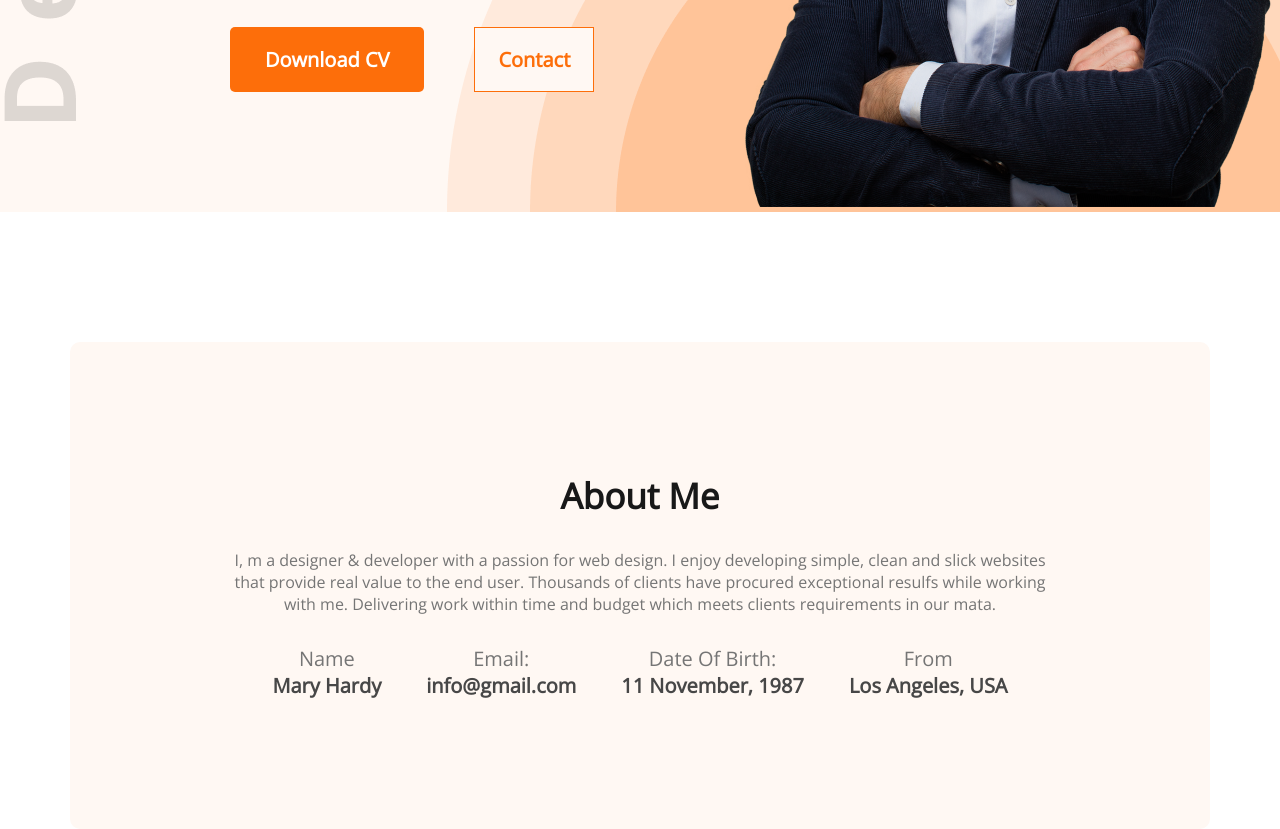
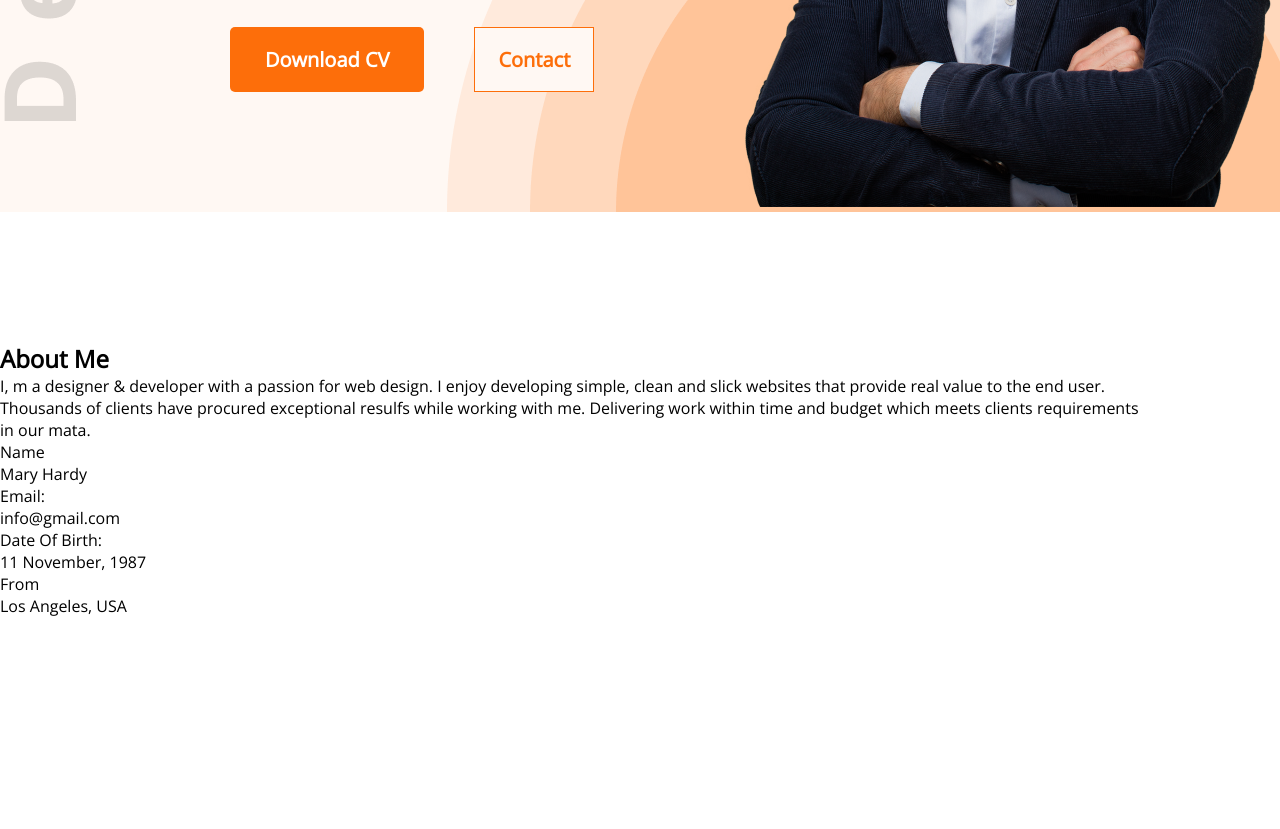
Before and after one commit to AFTAB5622/developer-portfolio, a plain HTML site: page index.html in a window 1280 px wide. Shown: the part 732-1561 px from the top of the page. After the commit the page ends 1349 px from the top, so only its background shows below. Drawn offline with nearby package versions, Linux system fonts and the light colour scheme.

Commit message:
first commit

```diff
--- a/styles/portfolio.css
+++ b/styles/portfolio.css
@@ -92,45 +92,8 @@ nav li {
     font-size: 20px;
     font-weight: 700;
 }
-
+/* main */
+main{
+    max-width: 1140px;
+}
 /* about me section */
-
-.about {
-    max-width: 1140px;
-    margin: 0 auto;
-    border-radius: 10px;
-    background: #FFF8F3;
-    text-align: center;
-}
-
-.section-title {
-    color: var(--Dark-01, #181818);
-    font-size: 35px;
-    font-weight: 700;
-    padding-top: 130px;
-}
-
-.about-description {
-    padding: 30px 156px;
-    color: var(--Dark-03, #757575);
-}
-
-.about-info-container {
-    display: flex;
-    justify-content: space-around;
-    padding: 0 180px 0 180px;
-}
-
-.about-info {
-    color: var(--Dark-03, #757575);
-    text-align: center;
-    font-size: 20px;
-}
-
-.about-info-description {
-    color: var(--Dark-02, #474747);
-    font-family: Open Sans;
-    font-size: 20px;
-    font-weight: 700;
-    padding-bottom: 130px;
-}
```
